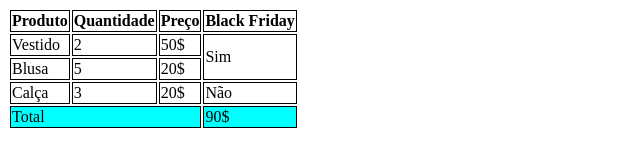
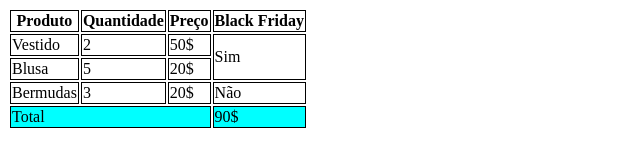
Before and after one commit to flaviia30/aula-tabela, a plain HTML site: page index.html in a window 1280 px wide. Shown: the whole page, without its empty margins (0-640 px from the left). Drawn offline with Linux system fonts and the light colour scheme.

Commit message:
trocado de jeans para bermudas

```diff
--- a/index.html
+++ b/index.html
@@ -44,7 +44,7 @@
             </tr>
 
             <tr>
-                <td>Calça</td>
+                <td>Bermudas</td>
                 <td>3</td>
                 <td>20$</td>
                 <td>Não</td>
```
